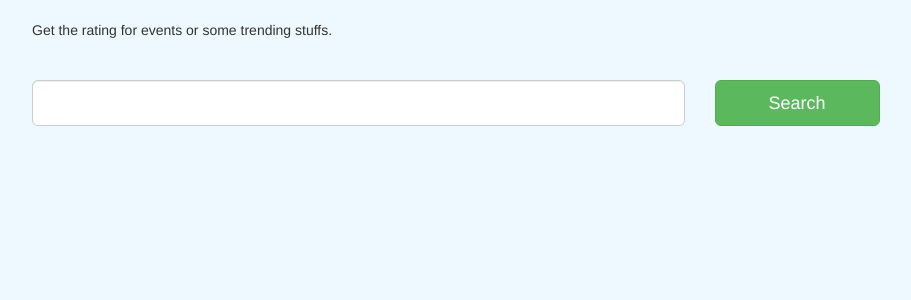
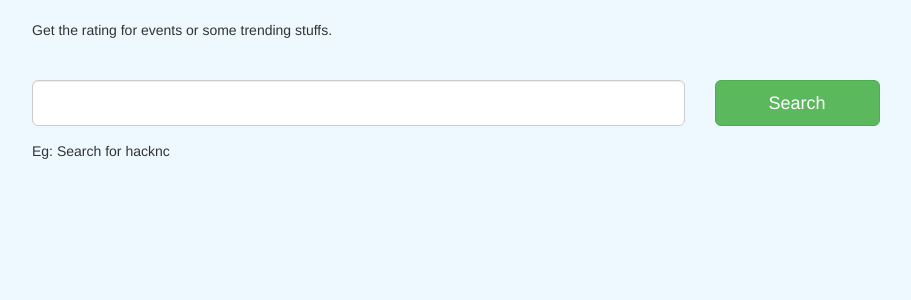
Before and after one commit to bharathramh92/hacknc_tweets, a Django app: page /tweet/ in a window 1280 px wide. Shown: the part 52-352 px from the top of the page, without its empty margins (38-949 px from the left). Run offline with Django 3.2, Linux system fonts and the light colour scheme; some libraries are stand-ins or nearby versions.

Commit message:
added eg in html

```diff
--- a/tweet/templates/tweet/index.html
+++ b/tweet/templates/tweet/index.html
@@ -36,6 +36,7 @@
         </div>
 </div>
         </div>
+    <p>Eg: Search for hacknc</p>
 </form>
 
 
```
